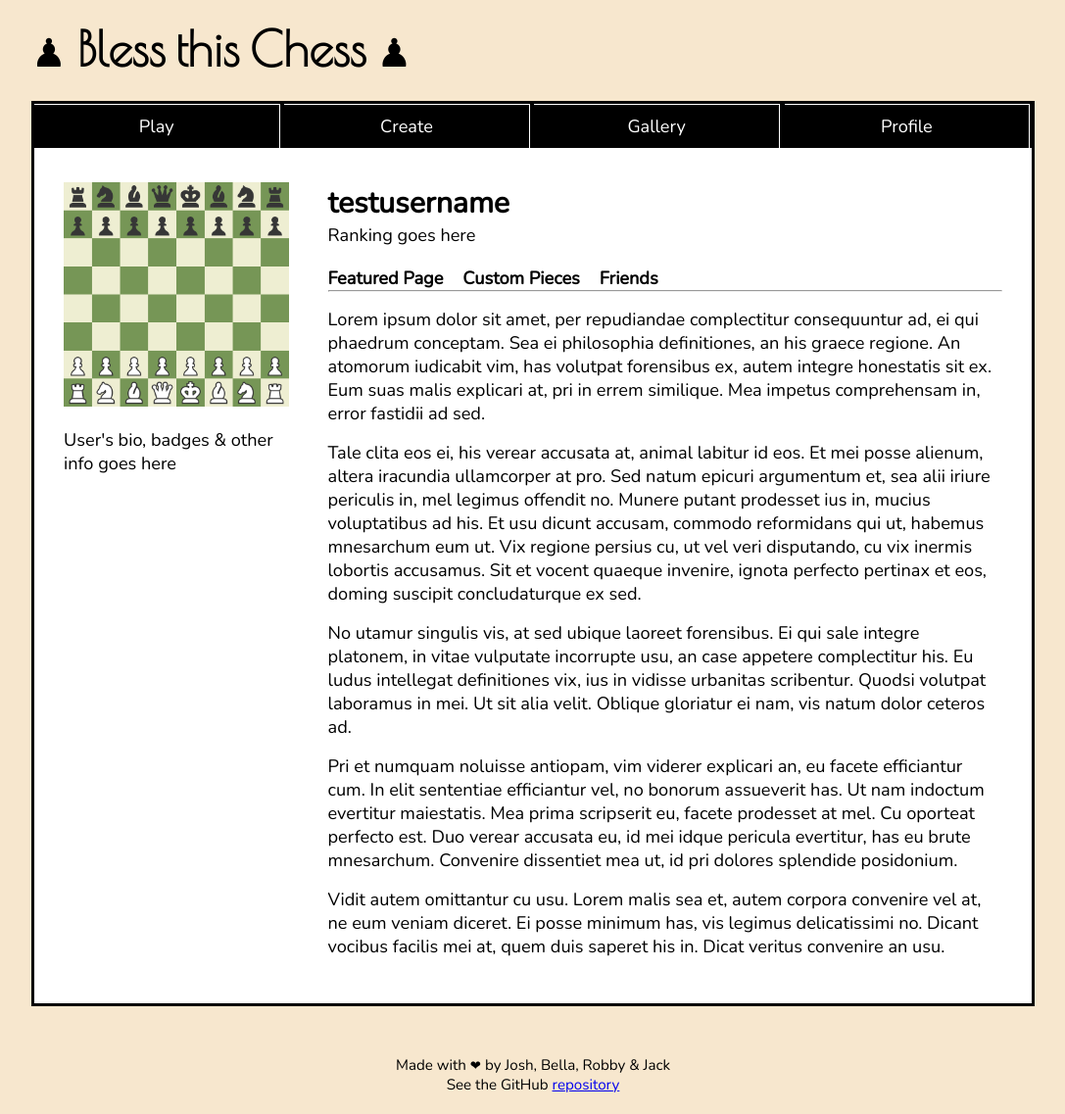
After one commit to jgross11/bless-this-chess, a Flask app: template bless_this_chess/routes/user/templates/profile.jinja2 in a window 1280 px wide. The commit adds this page. Shown: the whole page at 98% size, without its empty margins (96-1183 px from the left). Run offline with Flask 2, Linux system fonts and the light colour scheme; the template is opened without the code that fills it, so the values that code supplies are empty.

Commit message:
profile page basic design

```diff
--- a/bless_this_chess/routes/user/routes.py
+++ b/bless_this_chess/routes/user/routes.py
@@ -82,3 +82,9 @@ def signup():
             print("error when attempting to insert new user in db")
             map.put("signupError", "Unable to create new user. Please try again.")
             return render_template('signup.jinja2', map=map)
+
+@user_bp.route('/profile')
+def profile():
+    map = Map()
+    #map.put('notif', 'This is a notification')
+    return render_template('profile.jinja2', map=map)
--- /dev/null
+++ b/bless_this_chess/routes/user/templates/profile.jinja2
@@ -0,0 +1,51 @@
+{% extends 'layout.jinja2' %}
+
+{% block content %}
+    <div style='display:flex'>
+        <div style='display:inline-block;width:25%;padding-right:20px'>
+            <img src="static/media/chessboard.png" title='this is a profile photo' style="width:100%">
+            <p>User's bio, badges & other info goes here</p>
+        </div>
+        <div style='display:inline-block;width:75%;padding-left:20px'>
+            <h2 style='font-size:20pt;margin:0px'>testusername</h2>
+            <div>Ranking goes here</div>
+            <div style='display:flex;margin-top:20px'>
+                <a class='subnav' href="/profile">Featured Page</a>
+                <a class='subnav' href="/profile">Custom Pieces</a>
+                <a class='subnav' href="/profile">Friends</a>
+            </div>
+            <hr style='margin:0px'>
+            <div>
+                <p>Lorem ipsum dolor sit amet, per repudiandae complectitur consequuntur ad,
+                ei qui phaedrum conceptam. Sea ei philosophia definitiones, an his graece
+                regione. An atomorum iudicabit vim, has volutpat forensibus ex, autem integre
+                honestatis sit ex. Eum suas malis explicari at, pri in errem similique. Mea
+                impetus comprehensam in, error fastidii ad sed.</p>
+
+                <p>Tale clita eos ei, his verear accusata at, animal labitur id eos. Et mei posse
+                alienum, altera iracundia ullamcorper at pro. Sed natum epicuri argumentum et,
+                sea alii iriure periculis in, mel legimus offendit no. Munere putant prodesset
+                ius in, mucius voluptatibus ad his. Et usu dicunt accusam, commodo reformidans
+                qui ut, habemus mnesarchum eum ut. Vix regione persius cu, ut vel veri disputando,
+                cu vix inermis lobortis accusamus. Sit et vocent quaeque invenire, ignota perfecto
+                pertinax et eos, doming suscipit concludaturque ex sed.</p>
+
+                <p>No utamur singulis vis, at sed ubique laoreet forensibus. Ei qui sale integre
+                platonem, in vitae vulputate incorrupte usu, an case appetere complectitur his.
+                Eu ludus intellegat definitiones vix, ius in vidisse urbanitas scribentur. Quodsi
+                volutpat laboramus in mei. Ut sit alia velit. Oblique gloriatur ei nam, vis natum
+                dolor ceteros ad.</p>
+
+                <p>Pri et numquam noluisse antiopam, vim viderer explicari an, eu facete efficiantur
+                cum. In elit sententiae efficiantur vel, no bonorum assueverit has. Ut nam indoctum
+                evertitur maiestatis. Mea prima scripserit eu, facete prodesset at mel. Cu oporteat
+                perfecto est. Duo verear accusata eu, id mei idque pericula evertitur, has eu brute
+                mnesarchum. Convenire dissentiet mea ut, id pri dolores splendide posidonium.</p>
+
+                <p>Vidit autem omittantur cu usu. Lorem malis sea et, autem corpora convenire vel at,
+                ne eum veniam diceret. Ei posse minimum has, vis legimus delicatissimi no. Dicant
+                vocibus facilis mei at, quem duis saperet his in. Dicat veritus convenire an usu.</p>
+            </div>
+        </div>
+    </div>
+{% endblock %}
--- a/bless_this_chess/view/static/css/basic.css
+++ b/bless_this_chess/view/static/css/basic.css
@@ -40,6 +40,14 @@ nav form {
     float:right;
 }
 
+.subnav {
+    display:inline-block;
+    margin-right:20px;
+    text-decoration:None;
+    font-weight:bold;
+    color:black;
+}
+
 body {
     margin-left:10vw;
     margin-right:10vw;
--- a/wsgi.py
+++ b/wsgi.py
@@ -2,4 +2,4 @@ from bless_this_chess import init_app
 
 app = init_app()
 if __name__ == '__main__':
-    app.run(host='localhost', port=5000)
+    app.run(host='localhost', port=5001)
```
